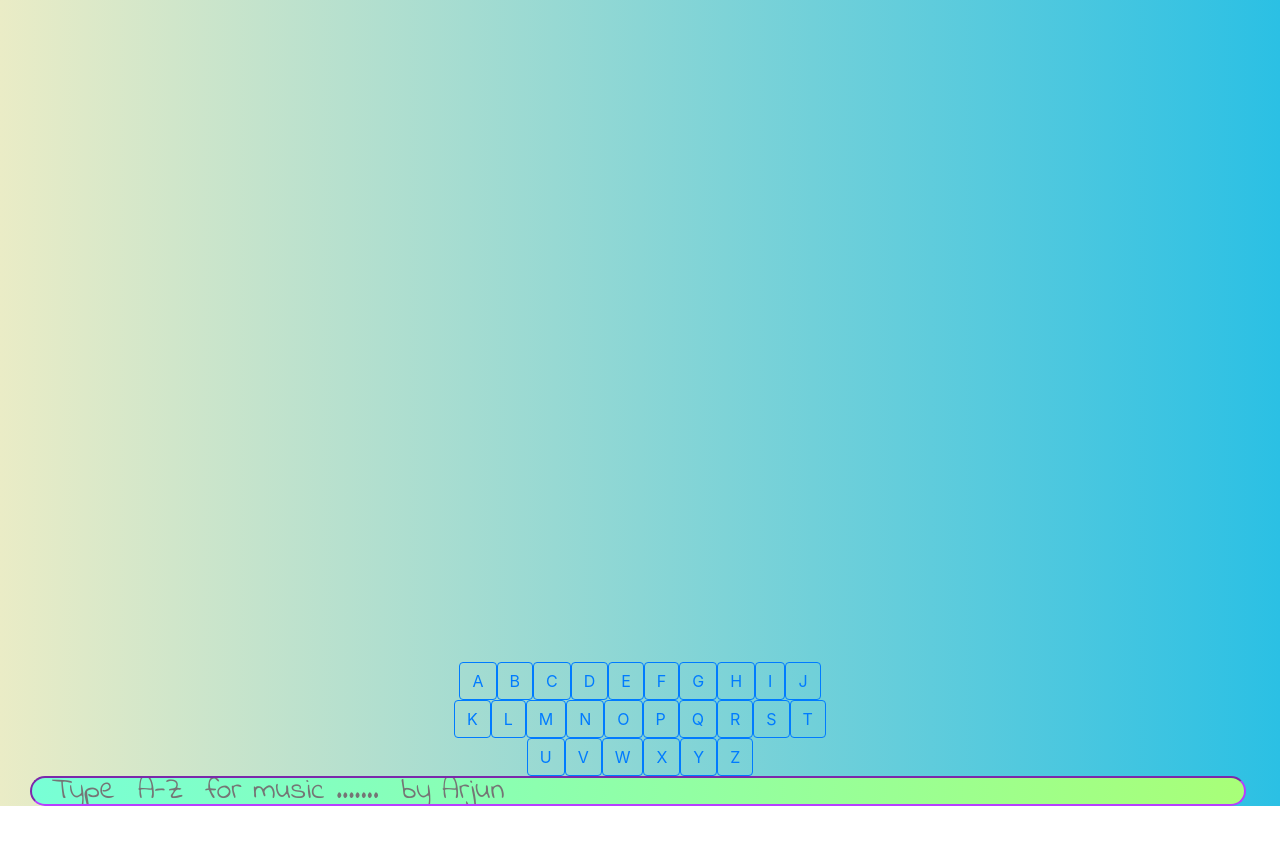
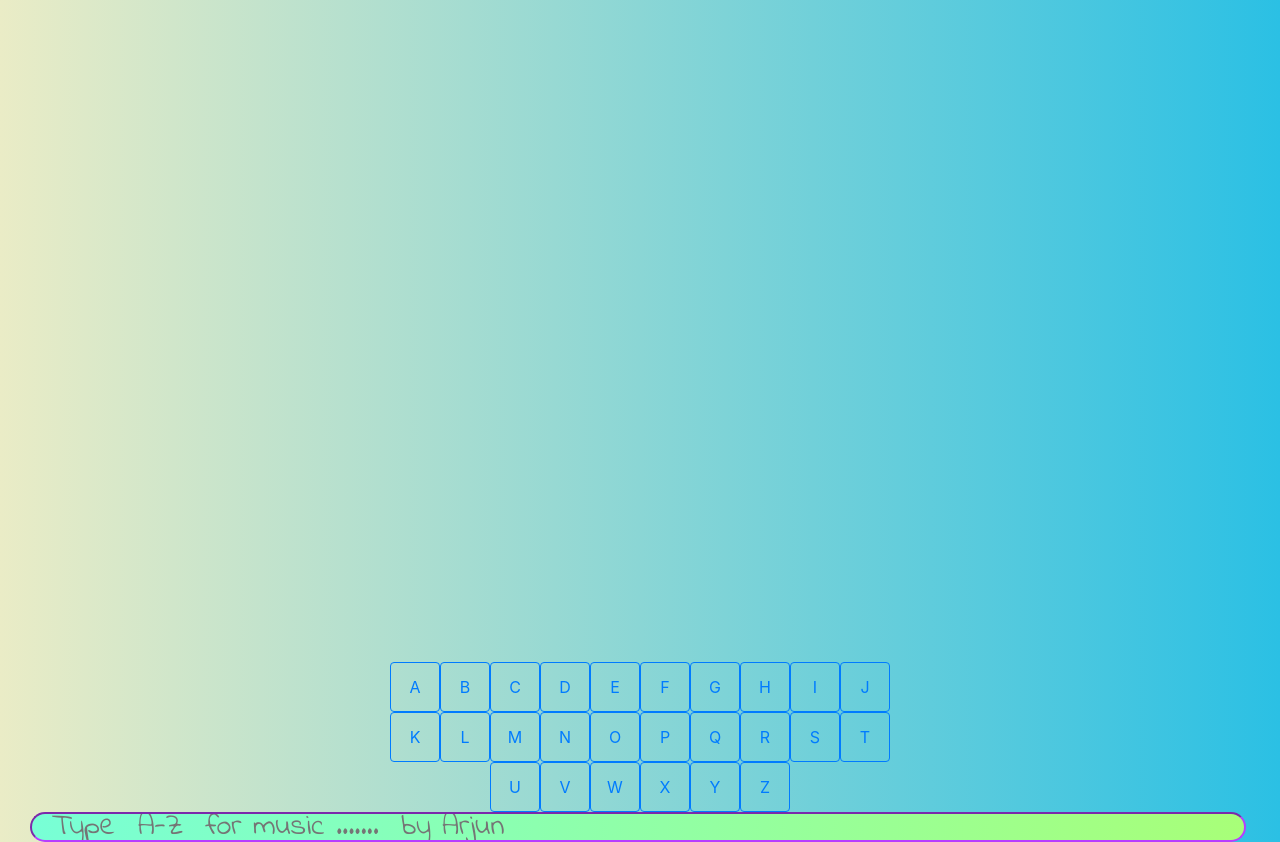
Before and after one commit to Arjun-dev-pro/Arjun-dev-pro.github.io, a plain HTML site: page index.html in a window 1280 px wide. Before the commit the page ends 806 px from the top, so only its background shows below. Drawn offline with nearby package versions, Linux system fonts and the light colour scheme; no server answers.

Commit message:
Update index.html

```diff
--- a/index.html
+++ b/index.html
@@ -44,6 +44,12 @@
 			background: -webkit-linear-gradient(to right, #78ffd6, #a8ff78);  /* Chrome 10-25, Safari 5.1-6 */
 			background: linear-gradient(to right, #78ffd6, #a8ff78); /* W3C, IE 10+/ Edge, Firefox 16+, Chrome 26+, Opera 12+, Safari 7+ */
 
+		}
+
+		button
+		{
+			height: 50px;
+			width:50px;
 		}
 
 	</style>
```
